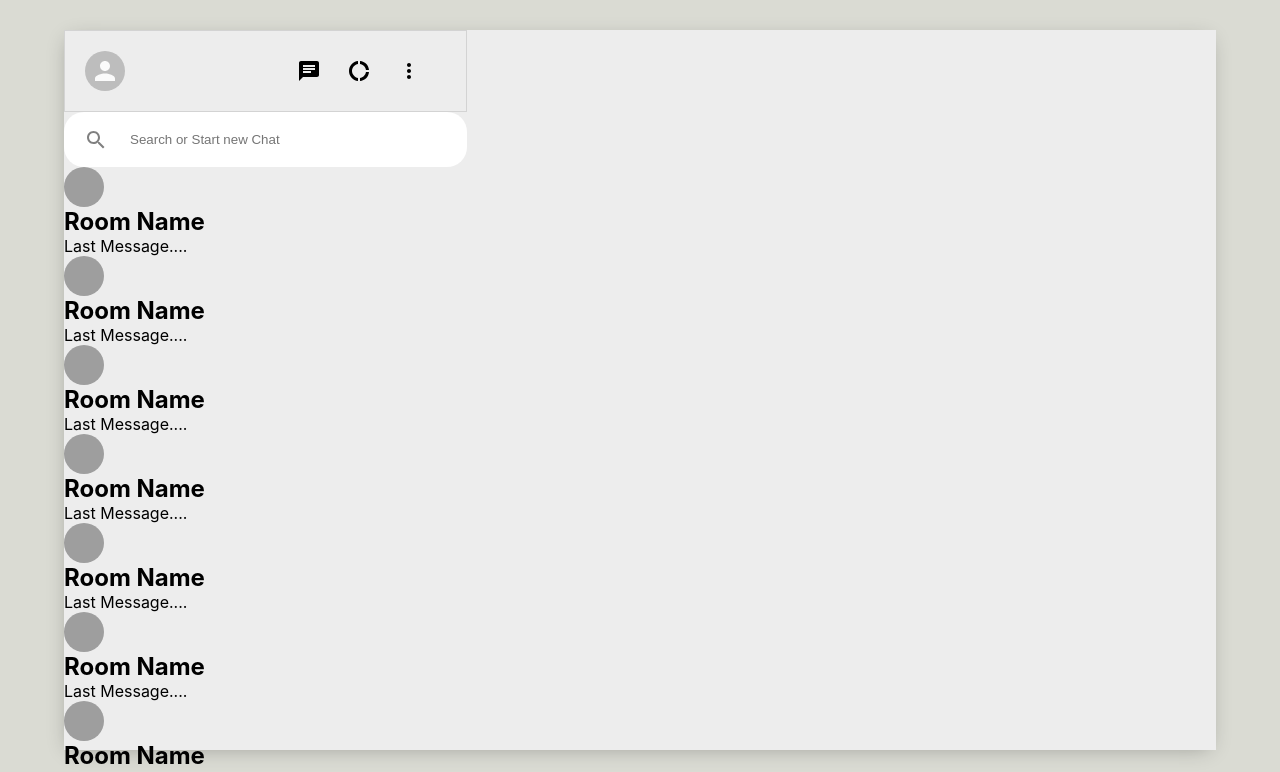
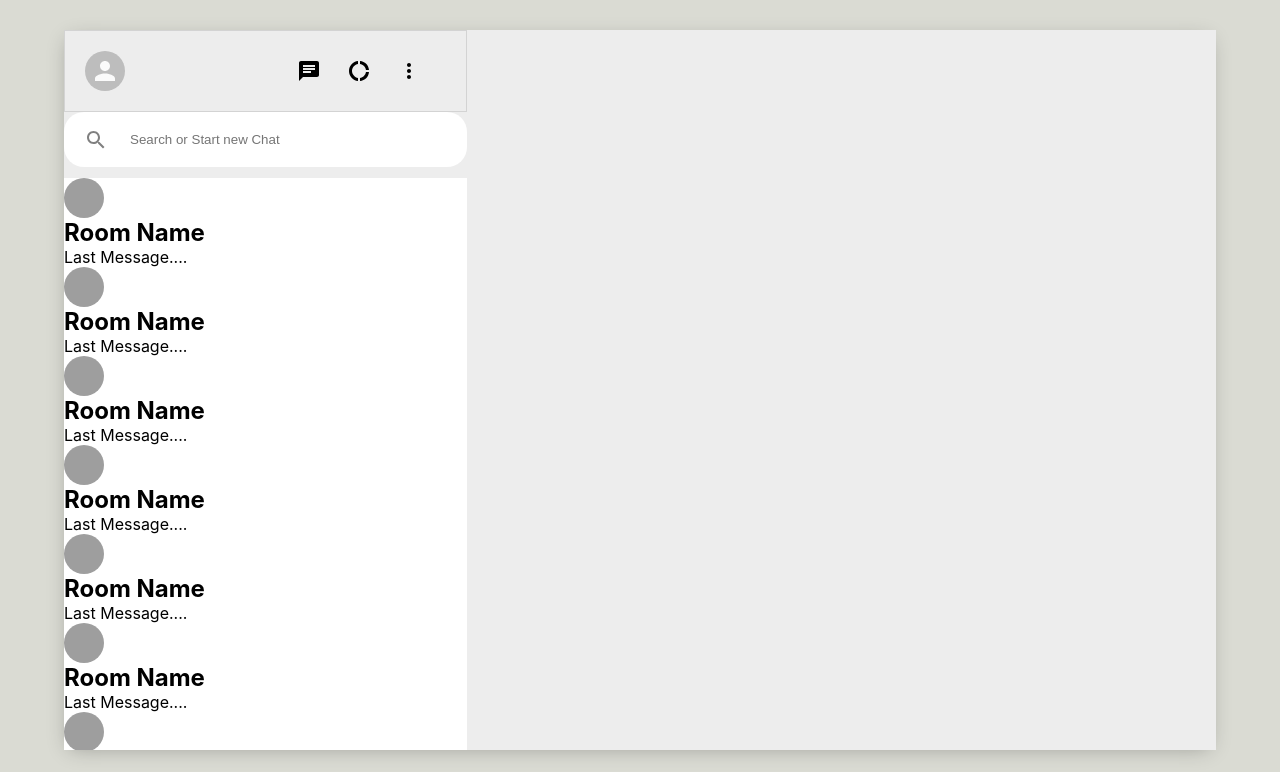
Before and after one commit to Moonwalkerr/ChatMee, a React (Create React App) app: page / in a window 1280 px wide. Shown: the top 772 px of the page. Built offline with nearby package versions, Linux system fonts and the light colour scheme; grey boxes are pictures that could not be loaded.

Commit message:
more stylings

```diff
--- a/src/comps/sidebar.css
+++ b/src/comps/sidebar.css
@@ -58,3 +58,11 @@
     color:gray;
     padding:10px;
 }
+
+
+.sidebar__chats{
+    margin-top:1.4vh;
+    flex:1;
+    background-color:white;
+    overflow:scroll;
+}
```
